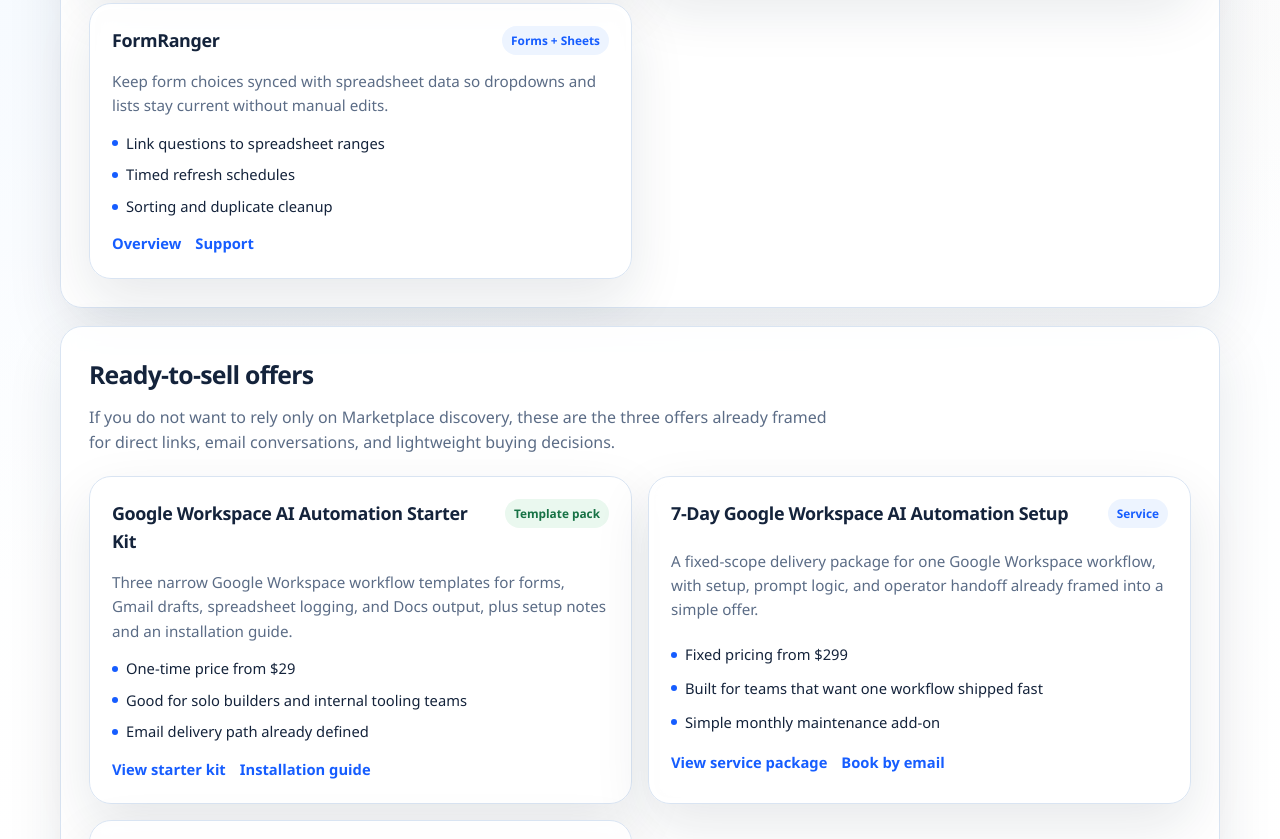
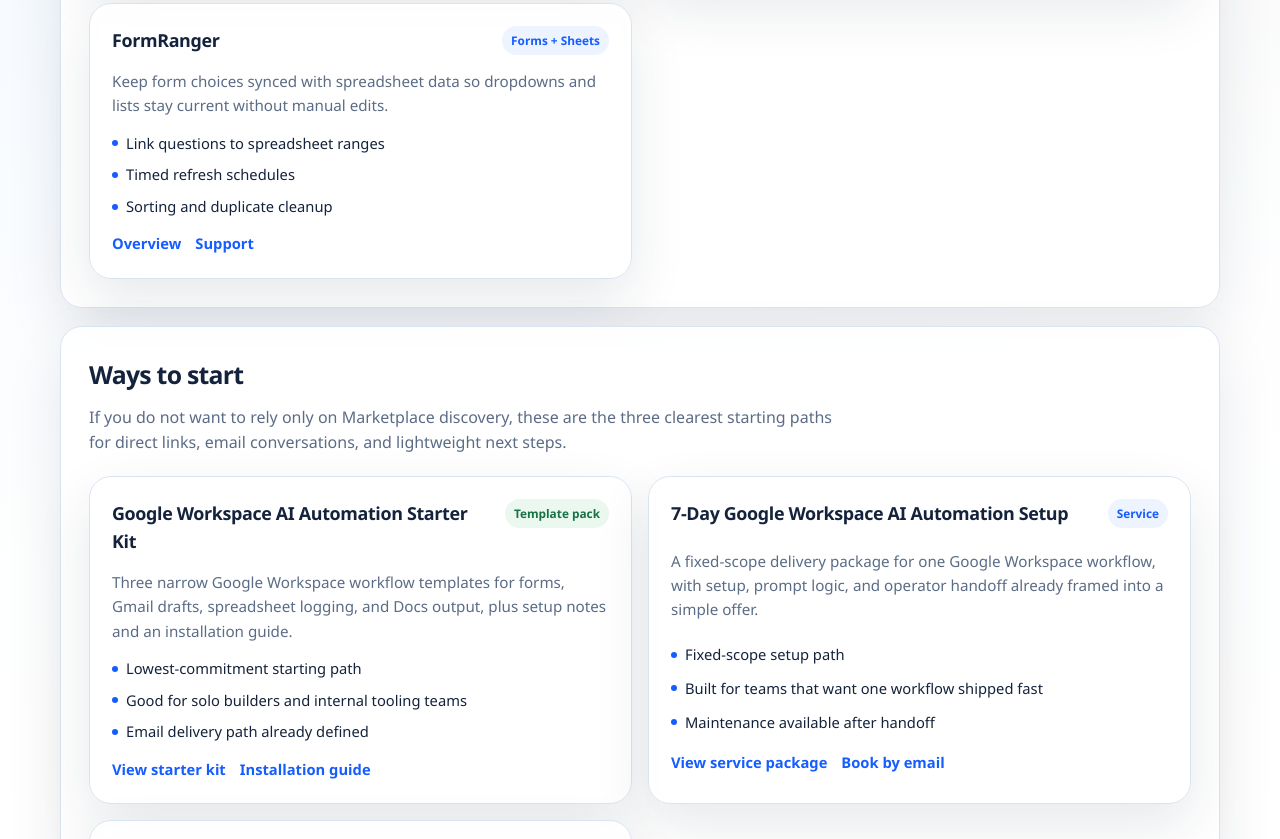
Before and after one commit to lidaban2025/lidaban2025.github.io, a plain HTML site: page index.html in a window 1280 px wide. Shown: the part 1961-2800 px from the top of the page. Drawn offline with Linux system fonts and the light colour scheme.

Commit message:
Publish softer public pricing messaging via API fallback

```diff
--- a/index.html
+++ b/index.html
@@ -299,7 +299,7 @@
                 <a href="services/google-workspace-ai-automation.html">Services</a>
                 <a href="offers/index.html">Offers</a>
                 <a href="buy/index.html">Buy</a>
-                <a href="pricing.html">Pricing</a>
+                <a href="pricing.html">Ways to work</a>
                 <a href="#use-cases">Use cases</a>
                 <a href="#start">How to start</a>
                 <a href="#who">Who is this for</a>
@@ -418,14 +418,14 @@
         </section>
 
         <section class="section">
-            <h2>Ready-to-sell offers</h2>
-            <p class="lead">If you do not want to rely only on Marketplace discovery, these are the three offers already framed for direct links, email conversations, and lightweight buying decisions.</p>
+            <h2>Ways to start</h2>
+            <p class="lead">If you do not want to rely only on Marketplace discovery, these are the three clearest starting paths for direct links, email conversations, and lightweight next steps.</p>
             <div class="grid">
                 <article class="card">
                     <div class="card-top"><h3>Google Workspace AI Automation Starter Kit</h3><span class="badge badge-green">Template pack</span></div>
                     <p>Three narrow Google Workspace workflow templates for forms, Gmail drafts, spreadsheet logging, and Docs output, plus setup notes and an installation guide.</p>
                     <div class="feature-list">
-                        <span>One-time price from $29</span>
+                        <span>Lowest-commitment starting path</span>
                         <span>Good for solo builders and internal tooling teams</span>
                         <span>Email delivery path already defined</span>
                     </div>
@@ -435,9 +435,9 @@
                     <div class="card-top"><h3>7-Day Google Workspace AI Automation Setup</h3><span class="badge badge-blue">Service</span></div>
                     <p>A fixed-scope delivery package for one Google Workspace workflow, with setup, prompt logic, and operator handoff already framed into a simple offer.</p>
                     <div class="feature-list">
-                        <span>Fixed pricing from $299</span>
+                        <span>Fixed-scope setup path</span>
                         <span>Built for teams that want one workflow shipped fast</span>
-                        <span>Simple monthly maintenance add-on</span>
+                        <span>Maintenance available after handoff</span>
                     </div>
                     <div class="link-row"><a href="services/google-workspace-ai-automation.html">View service package</a><a href="mailto:lidaban2025@gmail.com?subject=AI%20Automation%20Setup">Book by email</a></div>
                 </article>
@@ -446,7 +446,7 @@
                     <p>FormFlow now has a clearer pilot-oriented page with a stronger approval workflow story, buying cues, and conversion paths for operators and small teams.</p>
                     <div class="feature-list">
                         <span>Approval workflow value explained clearly</span>
-                        <span>Pilot and pricing language included</span>
+                        <span>Pilot-friendly positioning included</span>
                         <span>Supports direct outreach and warm introductions</span>
                     </div>
                     <div class="link-row"><a href="formflow/index.html">Open FormFlow page</a><a href="formflow/support.html">Support guide</a></div>
```
